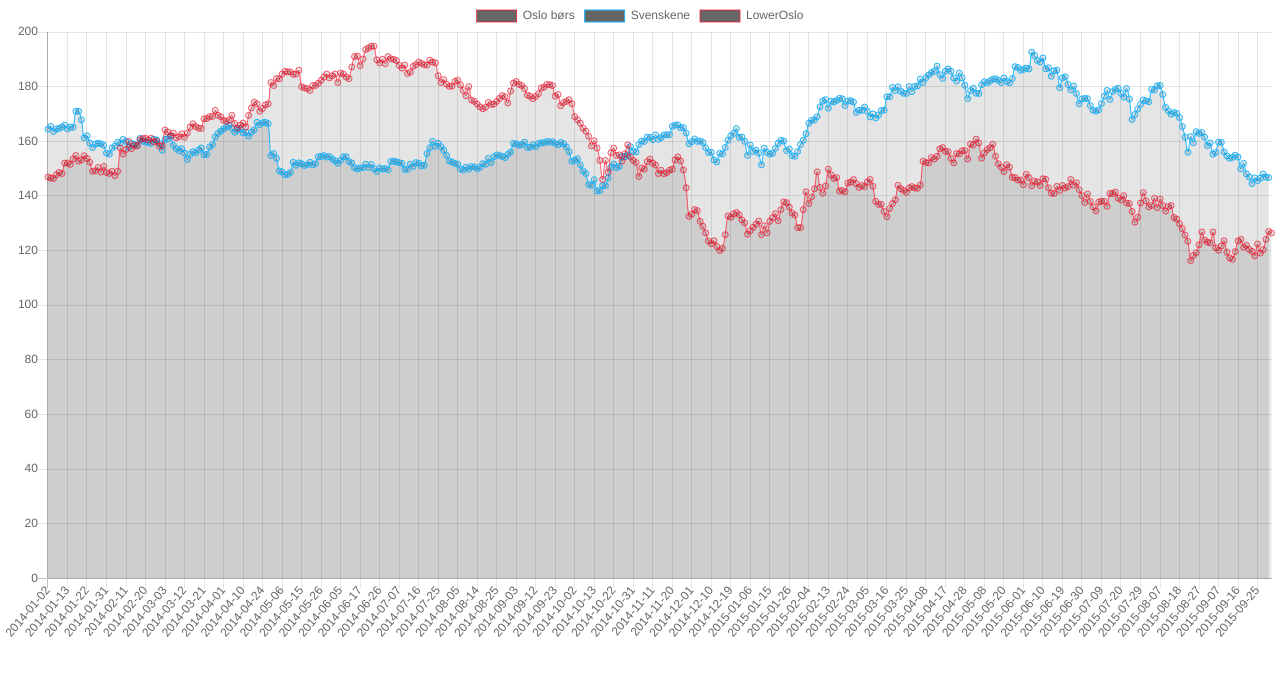
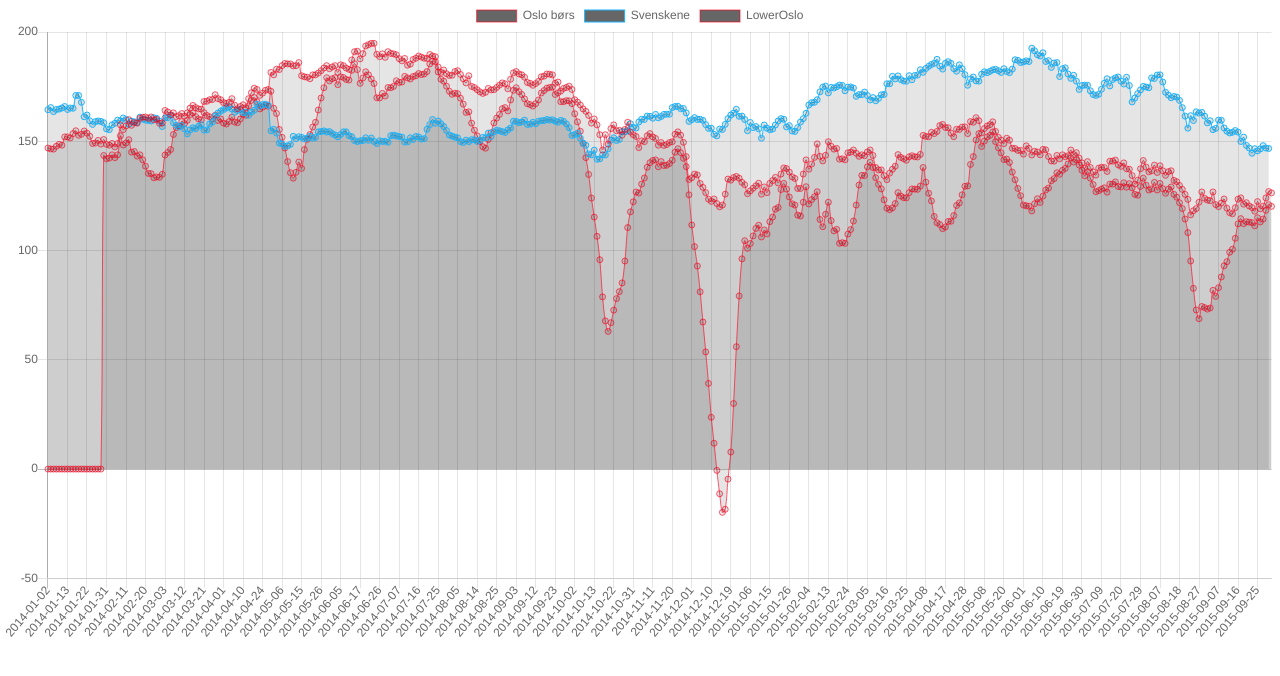
Before and after one commit to Mokkatroffen/infront, a React (Create React App) app: page / in a window 1280 px wide. Shown: the top 676 px of the page. Built offline with nearby package versions, Linux system fonts and the light colour scheme.

Commit message:
Rendring av graf. ISSUES: sjekke kalkulering av tallene

```diff
--- a/src/components/charts2.js
+++ b/src/components/charts2.js
@@ -43,7 +43,7 @@ export default class Dashboard extends React.PureComponent {
         bollingerMinus[i] = +parseFloat(math[i] - avgsecond[i]).toFixed(1); //Samme som pluss bare minus
         //bollingerMinus = statoilStock.map(item => item.date);
         var newBollingerMinus = bollingerMinus.reduce((acc, curr) => {
-          const item = { date: dates[i], value: curr };
+          const item = { date: dates[i], last: curr };
           acc.push(item);
           return acc;
         }, []);
@@ -54,8 +54,9 @@ export default class Dashboard extends React.PureComponent {
 
   renderChart() {
     const newBollingerMinus = this.math();
-    console.log("Bollinger er:", newBollingerMinus);
+    console.log("newBollingerMinus er:", newBollingerMinus);
     console.log("Statoilstock er:", statoilStock);
+    console.log("Svenskene er:", stockholmStock);
     return (
       <Line
         data={{
```
